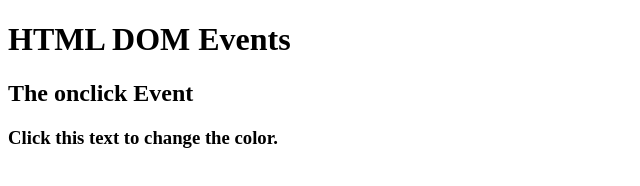
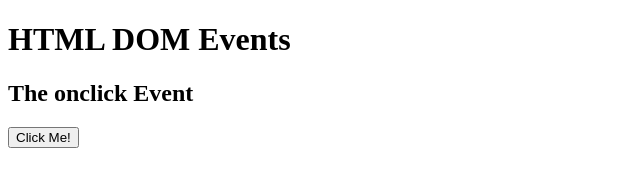
Before and after one commit to CaramelUp/teste, a plain HTML site: page index.html in a window 1280 px wide. Shown: the whole page, without its empty margins (0-640 px from the left). Drawn offline with Linux system fonts and the light colour scheme.

Commit message:
Update index.html

```diff
--- a/index.html
+++ b/index.html
@@ -5,7 +5,7 @@
 <h1>HTML DOM Events</h1>
 <h2>The onclick Event</h2>
 
-<h3 id="demo" onclick="shareButton()">Click this text to change the color.</h3>
+<button type="button" onclick="shareButton()">Click Me!</button>
 
 <script>
 function myFunction() {
```
